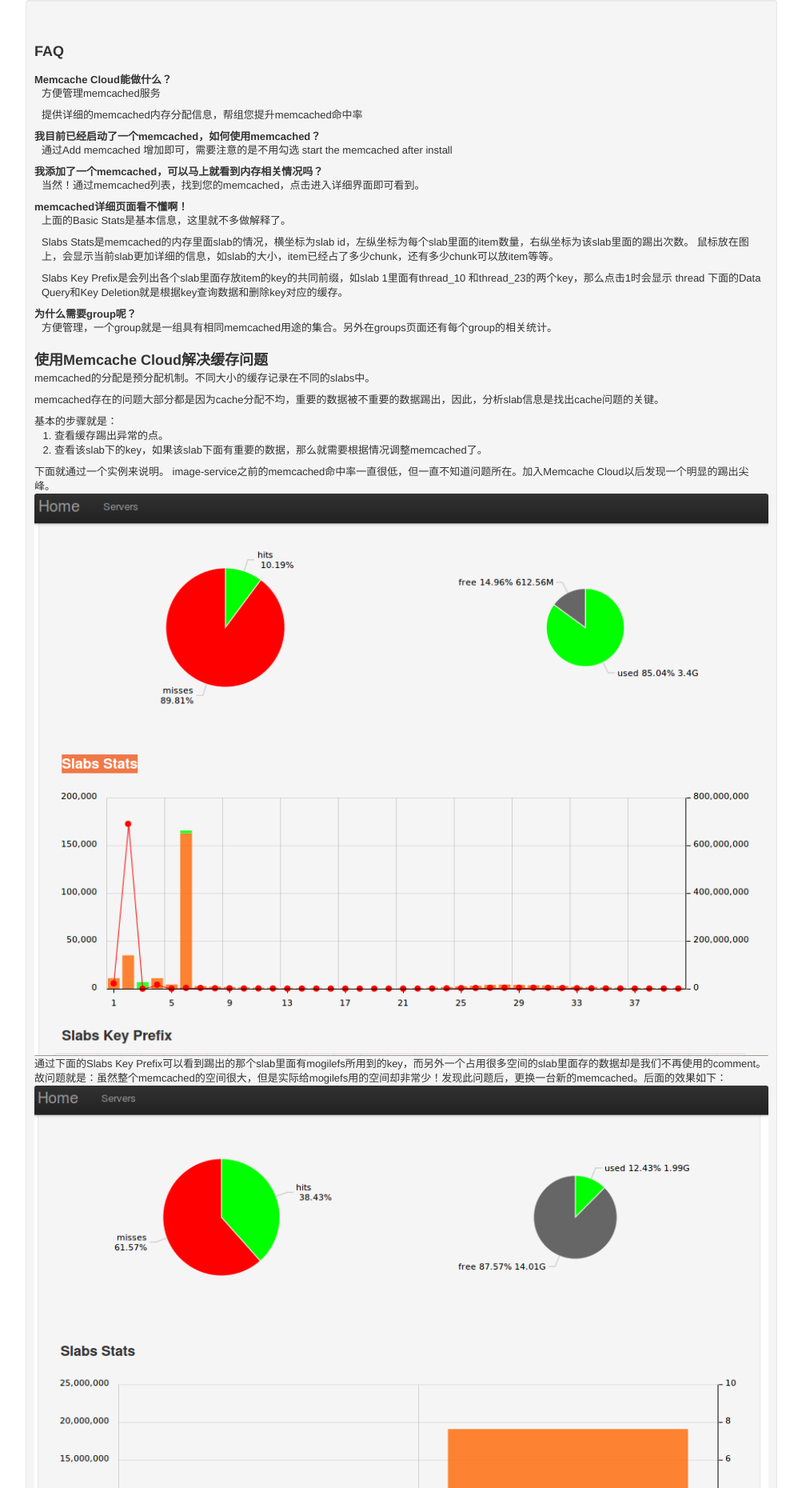
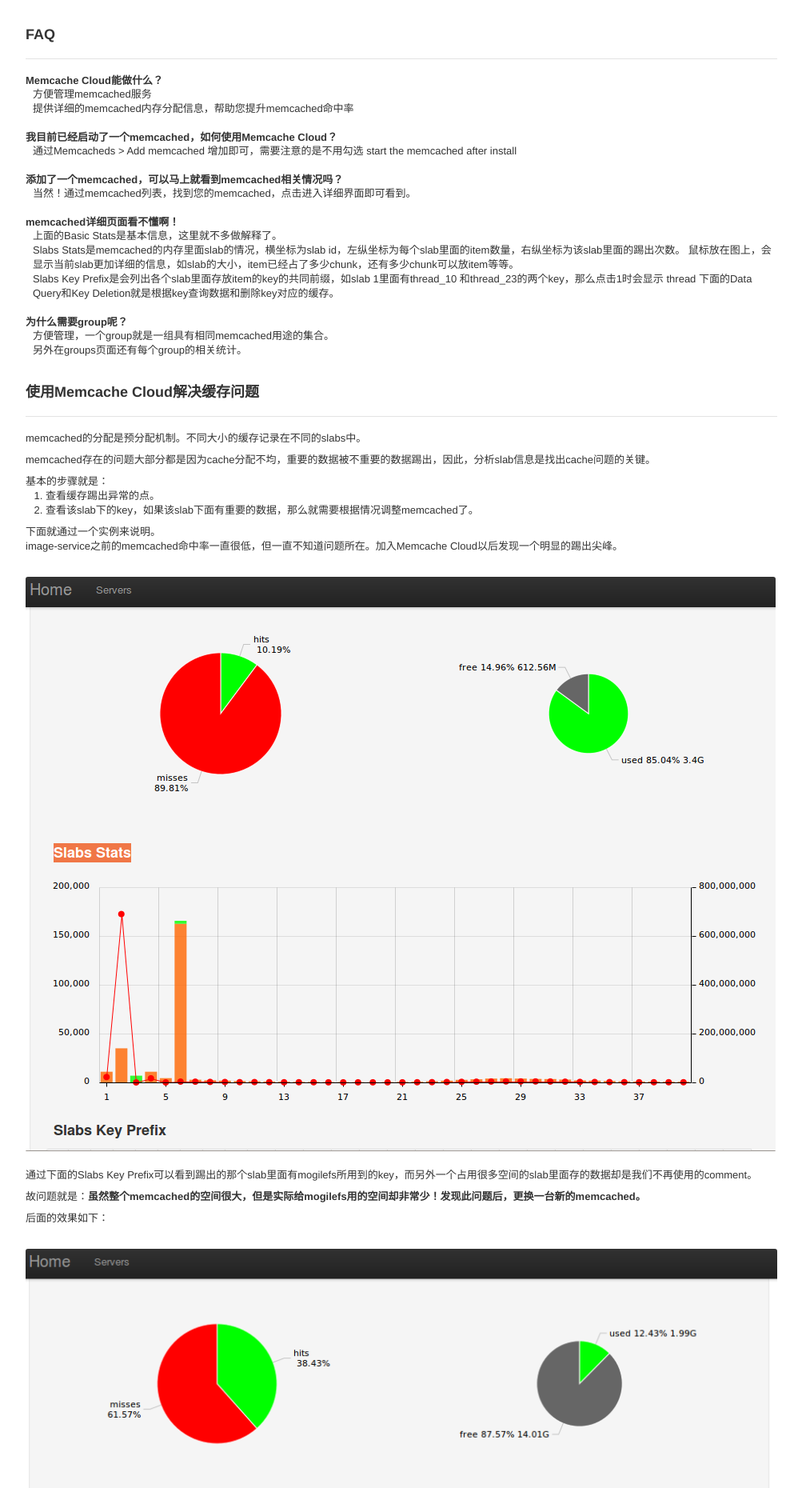
Before and after one commit to mingshi/memcached-cloud, a Flask app: page /helps/ in a window 1280 px wide. Shown: the part 60-1920 px from the top of the page at 80% size, without its empty margins (138-1141 px from the left). Run offline with Flask 2, Linux system fonts and the light colour scheme; some libraries are stand-ins or nearby versions.

Commit message:
change help style

```diff
--- a/mc/templates/mc/help/index.html
+++ b/mc/templates/mc/help/index.html
@@ -1,47 +1,64 @@
 {% extends "layout.html" %}
+
+{% block head_css %}
+<style >
+    dd, dt{
+        /* font-size:14px!important; */
+    }
+    img {
+        margin: 20px auto;
+    }
+    .section {
+        margin:30px 0 18px 0;
+        padding-bottom:16px;
+        border-bottom:1px solid #e3e3e3;
+    }
+</style>
+{% endblock %}
 
 {% block title %}Help - quick start{% endblock %}
 
 {% block main %}
-<div class="well" style="padding:50px 10px;">
+<div>
 
-    <h3>FAQ</h3>
+    <h3 class="section">FAQ</h3>
 
     <dl>
-        <dt>Memcache Cloud能做什么？<dt>
+        <dt>Memcache Cloud能做什么？</dt>
+        <dd>方便管理memcached服务</dd>
+        <dd>提供详细的memcached内存分配信息，帮助您提升memcached命中率 </dd>
+    </dl>
+    <dl>
 
-        <dd><p>方便管理memcached服务</p></dd>
-        <dd><p>    提供详细的memcached内存分配信息，帮组您提升memcached命中率 </p></dd>
+        <dt>我目前已经启动了一个memcached，如何使用Memcache Cloud？</dt>
+        <dd>通过Memcacheds &gt; Add memcached 增加即可，需要注意的是不用勾选 start the memcached after install</dd>
+    </dl>
 
+    <dl>
+        <dt>添加了一个memcached，可以马上就看到memcached相关情况吗？</dt>
+        <dd>当然！通过memcached列表，找到您的memcached，点击进入详细界面即可看到。</dd>
+    </dl>
 
-        <dt>我目前已经启动了一个memcached，如何使用memcached？</dt>
+    <dl>
+        <dt>memcached详细页面看不懂啊！</dt>
+        <dd>上面的Basic Stats是基本信息，这里就不多做解释了。</dd>
+        <dd>Slabs Stats是memcached的内存里面slab的情况，横坐标为slab id，左纵坐标为每个slab里面的item数量，右纵坐标为该slab里面的踢出次数。
+    鼠标放在图上，会显示当前slab更加详细的信息，如slab的大小，item已经占了多少chunk，还有多少chunk可以放item等等。</dd>
+        <dd>Slabs Key Prefix是会列出各个slab里面存放item的key的共同前缀，如slab 1里面有thread_10 和thread_23的两个key，那么点击1时会显示 thread
+        下面的Data Query和Key Deletion就是根据key查询数据和删除key对应的缓存。
+        </dd>
+    </dl>
 
-        <dd><p>通过Add memcached 增加即可，需要注意的是不用勾选 start the memcached after install</p></dd>
-
-        <dt>我添加了一个memcached，可以马上就看到内存相关情况吗？</dt>
-
-        <dd><p> 当然！通过memcached列表，找到您的memcached，点击进入详细界面即可看到。</p></dd>
-
-        <dt>memcached详细页面看不懂啊！</dt>
-
-        <dd><p>上面的Basic Stats是基本信息，这里就不多做解释了。</p></dd>
-        <dd><p>Slabs Stats是memcached的内存里面slab的情况，横坐标为slab id，左纵坐标为每个slab里面的item数量，右纵坐标为该slab里面的踢出次数。
-    鼠标放在图上，会显示当前slab更加详细的信息，如slab的大小，item已经占了多少chunk，还有多少chunk可以放item等等。</p></dd>
-
-        <dd><p>Slabs Key Prefix是会列出各个slab里面存放item的key的共同前缀，如slab 1里面有thread_10 和thread_23的两个key，那么点击1时会显示 thread
-        下面的Data Query和Key Deletion就是根据key查询数据和删除key对应的缓存。
-        </p></dd>
-
-
+    <dl>
         <dt>为什么需要group呢？</dt>
-
-        <dd><p>方便管理，一个group就是一组具有相同memcached用途的集合。另外在groups页面还有每个group的相关统计。</p></dd>
+        <dd>方便管理，一个group就是一组具有相同memcached用途的集合。</dd>
+        <dd>另外在groups页面还有每个group的相关统计。</dd>
     </dl>
 
 
+    <h3 class="section"> 使用Memcache Cloud解决缓存问题</h3>
 
-    <h3> 使用Memcache Cloud解决缓存问题</h3>
-    <p>memcached的分配是预分配机制。不同大小的缓存记录在不同的slabs中。</p>
+    <p >memcached的分配是预分配机制。不同大小的缓存记录在不同的slabs中。</p>
     <p>memcached存在的问题大部分都是因为cache分配不均，重要的数据被不重要的数据踢出，因此，分析slab信息是找出cache问题的关键。</p>
 
     基本的步骤就是：
@@ -53,20 +70,25 @@
 
     下面就通过一个实例来说明。
 
+    <p>
     image-service之前的memcached命中率一直很低，但一直不知道问题所在。加入Memcache Cloud以后发现一个明显的踢出尖峰。
+    </p>
 
     <img src="{{ url_for('static', filename='help/image-service-1.png') }}" />
 
+    <p>
     通过下面的Slabs Key Prefix可以看到踢出的那个slab里面有mogilefs所用到的key，而另外一个占用很多空间的slab里面存的数据却是我们不再使用的comment。
+    <p>
 
-    故问题就是：虽然整个memcached的空间很大，但是实际给mogilefs用的空间却非常少！发现此问题后，更换一台新的memcached。后面的效果如下：
+    <p>
+    故问题就是：<strong>虽然整个memcached的空间很大，但是实际给mogilefs用的空间却非常少！发现此问题后，更换一台新的memcached。</strong>
+    </p>
+    <p>后面的效果如下：</p>
 
     <img src="{{ url_for('static', filename='help/image-service-2.png') }}" />
 
-    再过了一段时间后，命中率就达到90%以上了。
+    <p>再过了一段时间后，命中率就达到90%以上了。</p>
     <img src="{{ url_for('static', filename='help/image-service-3.png') }}" />
-
-
 
 </div>
 {% endblock %}
```
